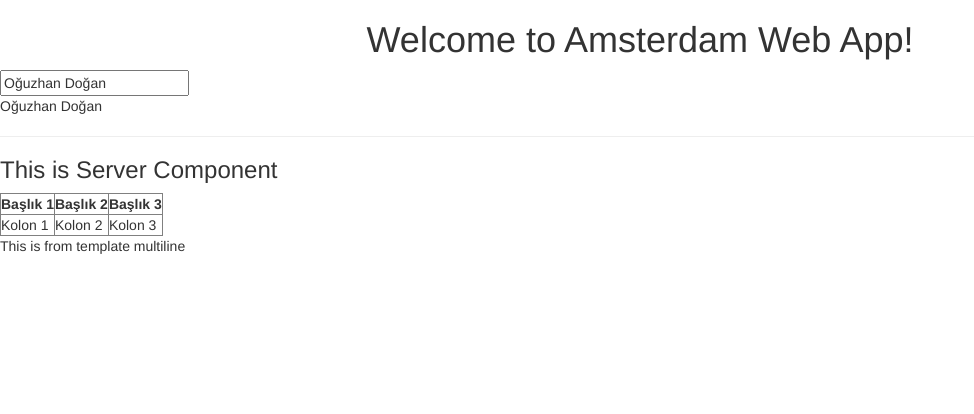
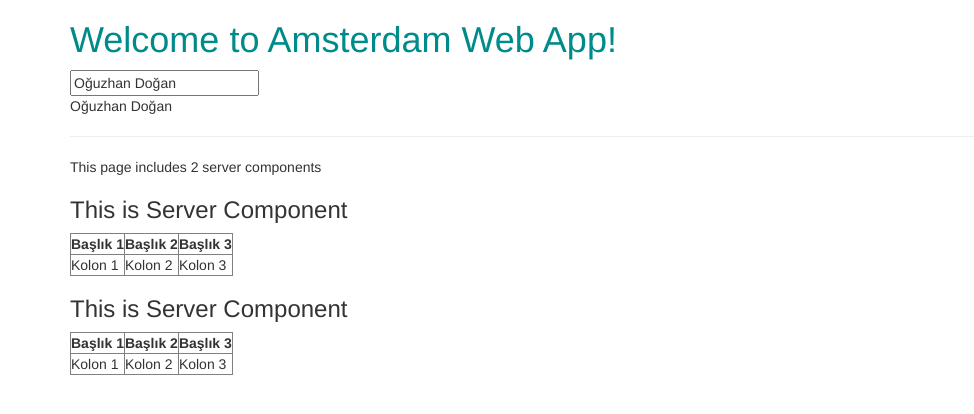
Before and after one commit to ogzhndgn/amsterdam-web-app, an Angular app: page / in a window 1280 px wide. Shown: the top 414 px of the page, without its empty margins (0-974 px from the left). Built offline with nearby package versions, Linux system fonts and the light colour scheme.

Commit message:
CSS File test

```diff
--- a/src/app/app.component.css
+++ b/src/app/app.component.css
@@ -0,0 +1,3 @@
+h1 {
+    color: darkcyan
+}
--- a/src/app/app.component.html
+++ b/src/app/app.component.html
@@ -1,10 +1,12 @@
-<!--The content below is only a placeholder and can be replaced.-->
-<div style="text-align:center">
+<div class="container">
+  <div class="row">
+    <div class="col-xs-12">
       <h1>
         Welcome to {{ title }}!
       </h1>
-</div>
       <input type="text" [(ngModel)]="name">
       <p>{{ name }}</p>
       <hr>
       <app-servers></app-servers>
+    </div>
+  </div>
--- a/src/app/servers/servers.component.ts
+++ b/src/app/servers/servers.component.ts
@@ -2,11 +2,11 @@ import { Component, OnInit } from '@angular/core';
 
 @Component({
   selector: 'app-servers',
-  //templateUrl: './servers.component.html',
-  template:`
-  <app-server></app-server>
-  <p>This is from template multiline</p>
-  `,
+  templateUrl: './servers.component.html',
+  // template:`
+  // <app-server></app-server>
+  // <p>This is from template multiline</p>
+  // `,
   styleUrls: ['./servers.component.css']
 })
 export class ServersComponent implements OnInit {
```
Lines whose indentation alone changed are shown as unchanged.
